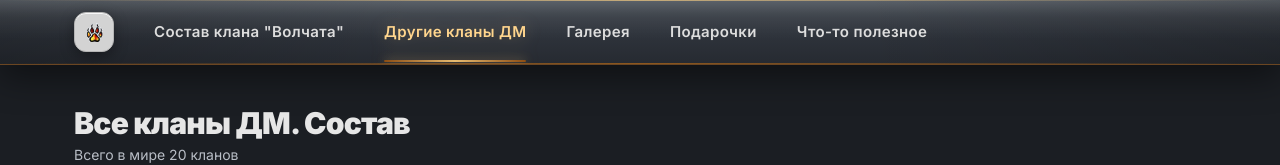
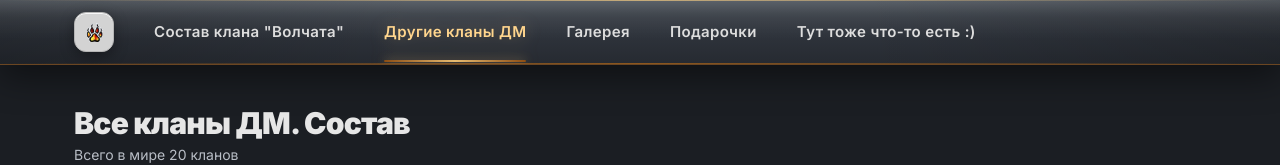
Before and after one commit to reverie-w-sh/dm-portal, a Next.js app: page /clans in a window 1280 px wide. Shown: the top 165 px of the page. Built offline with nearby package versions, Linux system fonts and the light colour scheme.

Commit message:
Update Navbar.tsx

```diff
--- a/src/components/Navbar.tsx
+++ b/src/components/Navbar.tsx
@@ -10,7 +10,7 @@ const navLinks = [
   { href: "/clans", label: "Другие кланы ДМ" },
   { href: "/gallery", label: "Галерея" },
   { href: "/gifts", label: "Подарочки" },
-  { href: "/links", label: "Что-то полезное" },
+  { href: "/links", label: "Тут тоже что-то есть :)" },
 ];
 
 export default function Navbar() {
```
